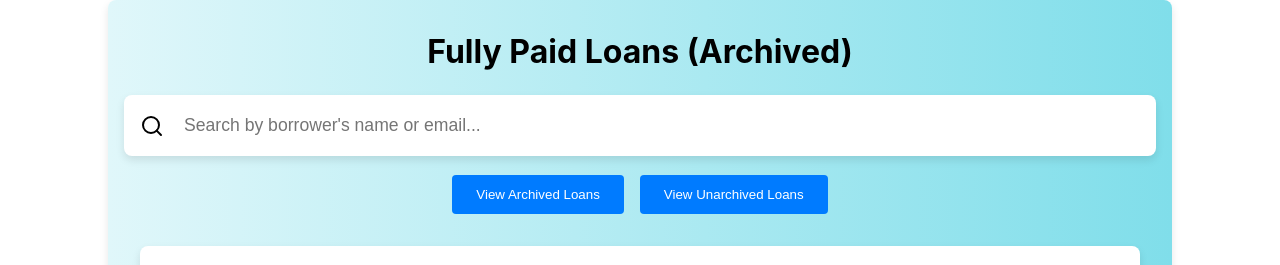
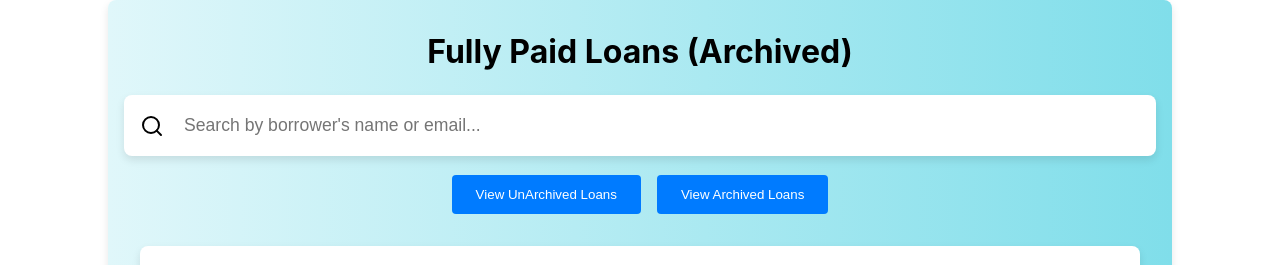
Before and after one commit to Prince-Affedzie/Loan-Managment-frontend, a React (Create React App) app: page /admin-view-fullypaid in a window 1280 px wide. Shown: the top 265 px of the page. Built offline with nearby package versions, Linux system fonts and the light colour scheme; no server answers.

Commit message:
redefined

```diff
--- a/src/Pages/Admin-View-fullyPaid-Loan.js
+++ b/src/Pages/Admin-View-fullyPaid-Loan.js
@@ -137,12 +137,12 @@ const AdminFullyPaidPage = () => {
         </SearchBarContainer>
         {/* Button to switch between archived and unarchived loans */}
         <ButtonContainer>
-          <button onClick={() => setViewMode('archived')}>View Archived Loans</button>
+          <button onClick={() => setViewMode('archived')}>View UnArchived Loans</button>
           <button onClick={() => {
             setViewMode('unarchived');
             fetcharchivedLoans();
           }}>
-            View Unarchived Loans
+            View Archived Loans
           </button>
         </ButtonContainer>
       </Header>
```
